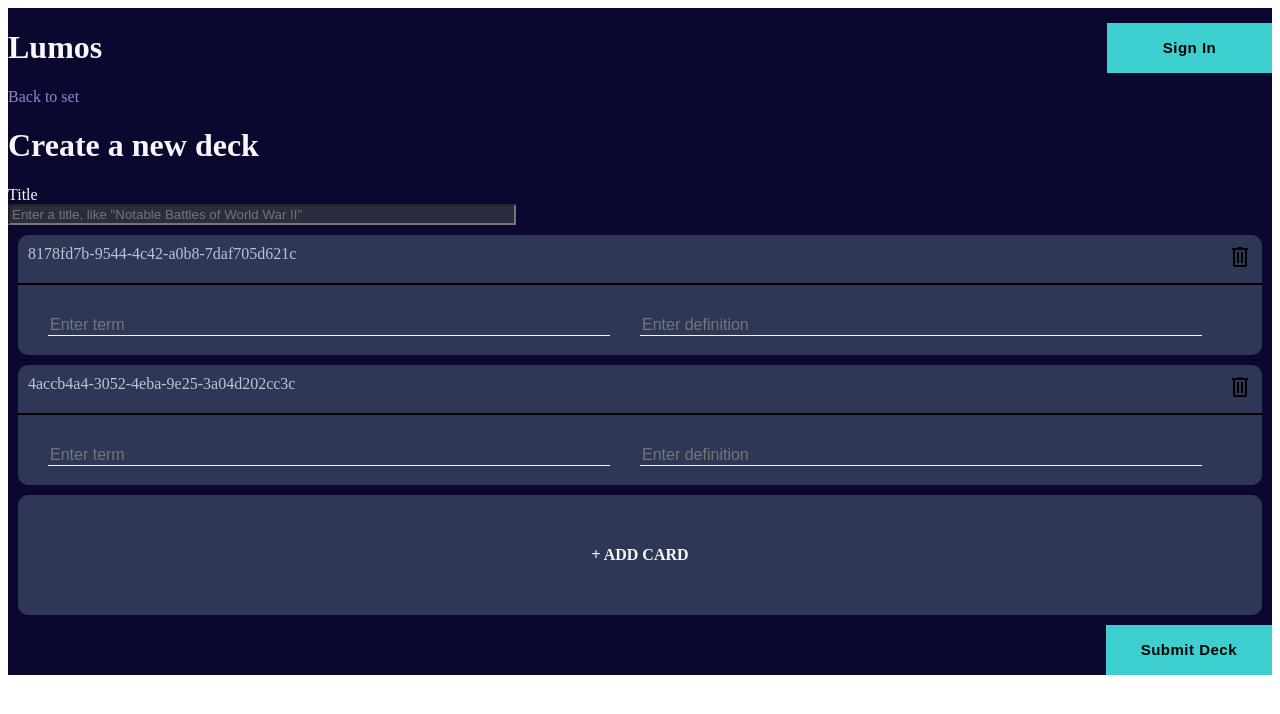
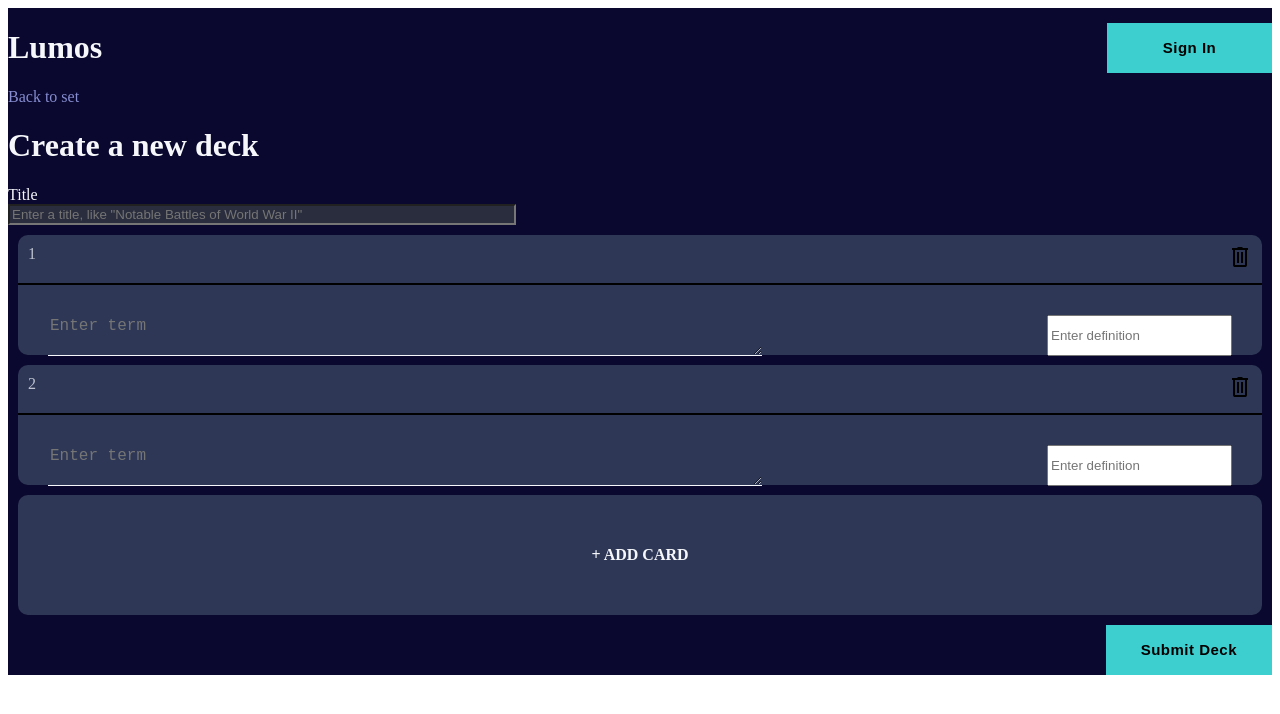
Before and after one commit to vvalentinv/Lumos-LL-Final, a React (Create React App) app in the folder client/: page /createdeck in a window 1280 px wide. Shown: the top 714 px of the page. Built offline with nearby package versions, Linux system fonts and the light colour scheme; no server answers.

Commit message:
Implement slight tidy up.

```diff
--- a/client/src/components/card/card.component.jsx
+++ b/client/src/components/card/card.component.jsx
@@ -6,11 +6,10 @@ import { deleteCard, updateCard } from '../../redux/card-list/card-list.actions'
 import './card.styles.scss';
 
 import { ReactComponent as TrashLogo } from '../../assets/trash.svg';
-import cardListReducer from '../../redux/card-list/card-list.reducer';
 
 const Card = (props) => {
 
-    const { id, term, definition, length } = props;
+    const { id, term, definition, length, number } = props;
 
     const [question, setQuestion] = useState(term);
     const [answer, setAnswer] = useState(definition);
@@ -27,8 +26,6 @@ const Card = (props) => {
         }));
     }
 
-    console.log(length)
-
     const answerHandleChange = (event) => {
         setAnswer(event.target.value);
 
@@ -42,7 +39,7 @@ const Card = (props) => {
     return (
         <div className='card'>
             <div className='card-toolbar'>
-                <span className='card-number'>{id}</span>
+                <span className='card-number'>{number}</span>
                 <div className='delete-logo-container'>
                     <TrashLogo
                         className='delete-logo'
@@ -51,17 +48,17 @@ const Card = (props) => {
                 </div>
             </div>
             <div className='card-input-container'>
-                <input
+                <textarea
                     type='text'
                     className='input-text'
                     placeholder='Enter term'
                     value={question}
                     onChange={event => questionHandleChange(event)}
                 >
-                </input>
+                </textarea>
                 <input
                     type='text'
-                    className='input-text'
+                    className='input-text-a'
                     placeholder='Enter definition'
                     value={answer}
                     onChange={event => answerHandleChange(event)}
```
